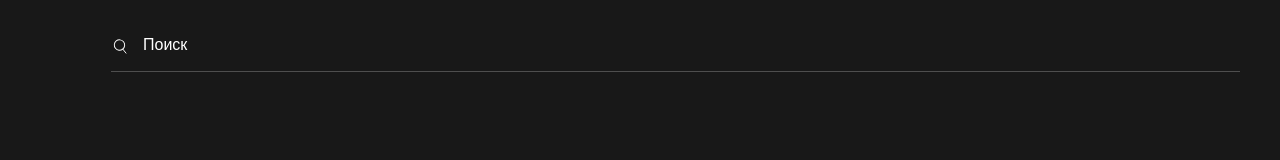
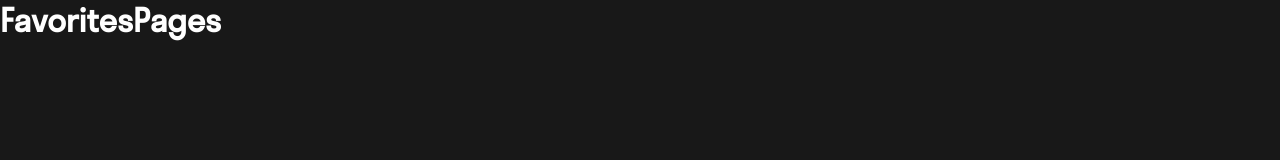
Before and after one commit to DianaSemenova/skypro-music, a React (Create React App) app: page /favorites in a window 1280 px wide. Before the commit this address had no page. Shown: the top 160 px of the page. Built offline with nearby package versions, Linux system fonts and the light colour scheme.

Commit message:
страница /favorites

```diff
--- a/src/components/NavMenu/NavMenu.jsx
+++ b/src/components/NavMenu/NavMenu.jsx
@@ -18,8 +18,8 @@ export function NavMenu() {
       {visible && (
         <S.navMenu>
           <S.menuList>
-            <NavMenuItems item={{ link: "#", text: "Главное" }} />
-            <NavMenuItems item={{ link: "#", text: "Мой плейлист" }} />
+            <NavMenuItems item={{ link: "/", text: "Главное" }} />
+            <NavMenuItems item={{ link: "/favorites", text: "Мой плейлист" }} />
             <NavMenuItems item={{ link: "../signin.html", text: "Войти" }} />
           </S.menuList>
         </S.navMenu>
--- a/src/components/NavMenuItems/NavMenuItems.jsx
+++ b/src/components/NavMenuItems/NavMenuItems.jsx
@@ -3,7 +3,7 @@ import * as S from "./NavMenuItems.styles";
 export function NavMenuItems(props) {
   return (
     <S.menuItem>
-        <S.menuLink href={props.item.link} className="menu__link">
+        <S.menuLink to={props.item.link} className="menu__link">
           {props.item.text}
         </S.menuLink>
     </S.menuItem>
--- /dev/null
+++ b/src/pages/favorites/favorites.jsx
@@ -0,0 +1,17 @@
+import * as S from "../main/main.styles";
+import { AudioPlayer } from "../../components/AudioPlayer/AudioPlayer";
+
+export function Favorites () {
+    return (
+        <S.wrapper>
+      <S.container>
+        <S.main>
+        <h1>FavoritesPages</h1>
+        </S.main>
+        <AudioPlayer />
+        <footer className="footer" />
+      </S.container>
+    </S.wrapper>
+
+    )
+}
--- a/src/routes.jsx
+++ b/src/routes.jsx
@@ -1,11 +1,13 @@
 import { Routes, Route } from "react-router-dom";
 import { Main } from "./pages/main/main";
 import { NotFound } from "./pages/notFound/notFound";
+import { Favorites } from "./pages/favorites/favorites";
 
 export function AppRoutes() {
   return (
     <Routes>
       <Route path="/" element={<Main />} />
+      <Route path="/favorites" element={<Favorites />} />
       <Route path="*" element={<NotFound />} />
     </Routes>
   );
```
